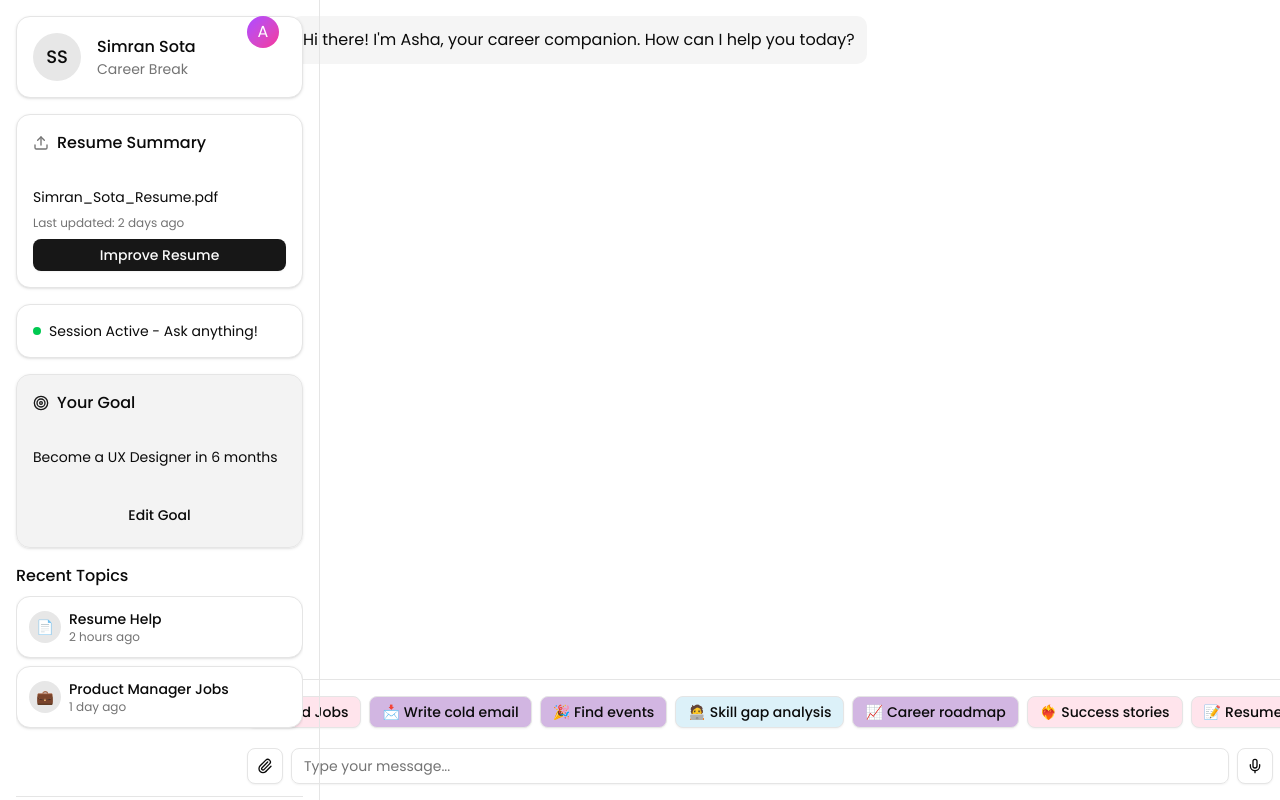
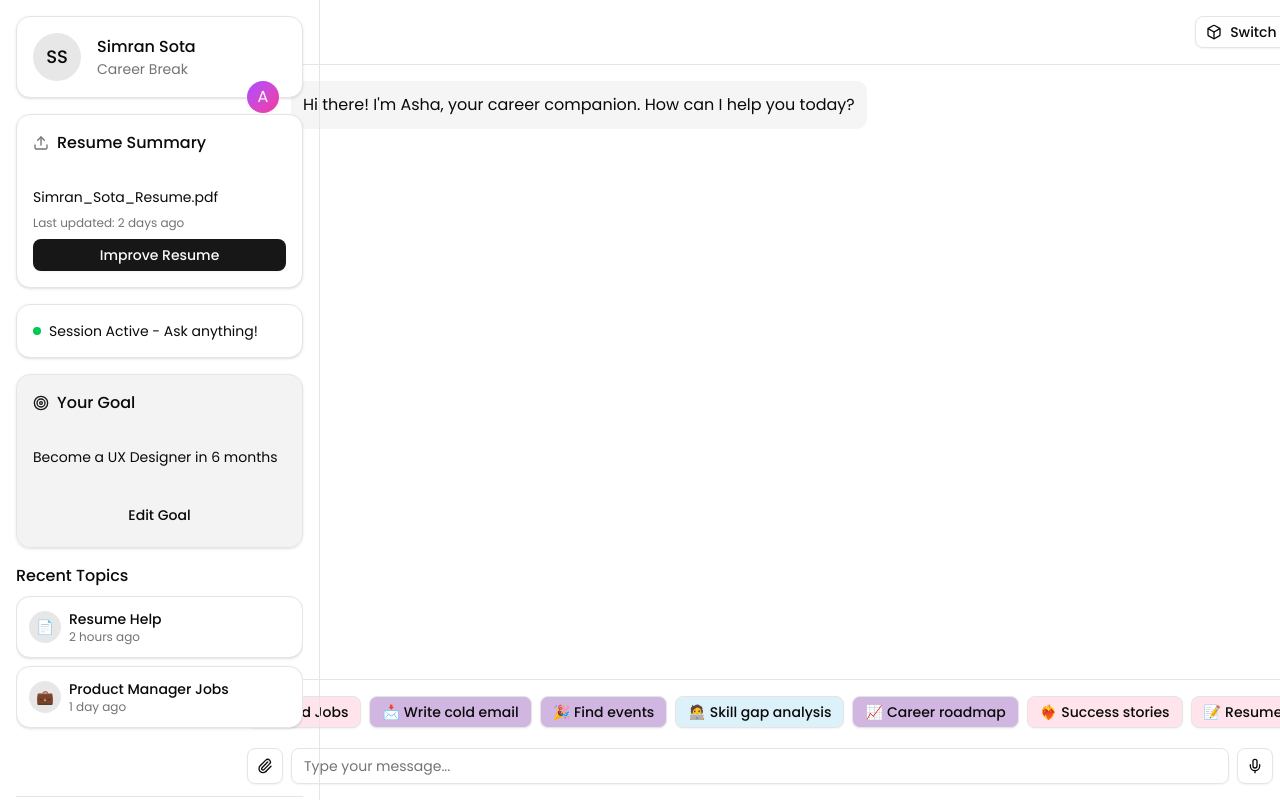
Before and after one commit to saumyam2/Byte_Babes, a Next.js app in the folder frontend/my-app/: page /chatbot in a window 1280 px wide. Built offline with nearby package versions, Linux system fonts and the light colour scheme.

Commit message:
toggle button added

```diff
--- a/frontend/my-app/src/app/3D-chatbot/page.tsx
+++ b/frontend/my-app/src/app/3D-chatbot/page.tsx
@@ -4,10 +4,26 @@ import { Canvas } from "@react-three/fiber";
 import { Leva } from "leva";
 import { Experience } from "../../components/Experience";
 import { UI } from "../../components/UI";
+import { Button } from "@/components/ui/button";
+import { MessageSquare } from "lucide-react";
+import { useRouter } from "next/navigation";
 
 function App() {
+  const router = useRouter();
+
   return (
     <div className="flex flex-col items-center justify-center min-h-screen">
+      <div className="absolute top-4 right-4 z-10">
+        <Button
+          variant="outline"
+          size="sm"
+          className="flex items-center gap-2 bg-white/80 backdrop-blur-sm"
+          onClick={() => router.push('/chatbot')}
+        >
+          <MessageSquare className="w-4 h-4" />
+          Switch to Regular Chat
+        </Button>
+      </div>
       <Loader />
       <Leva hidden />
       <UI hidden={false}/>
--- a/frontend/my-app/src/app/chatbot/page.tsx
+++ b/frontend/my-app/src/app/chatbot/page.tsx
@@ -19,8 +19,9 @@ import { Button } from "@/components/ui/button"
 import { Message } from "@/types"
 import { JobSearch } from "@/components/JobSearch"
 import ResumeFeedback from "@/components/ResumeFeedback"
-import EventsComponent from "@/components/EventsDetail";
-import { Clock, MapPin, ExternalLink, Briefcase } from "lucide-react"
+import EventsComponent from "@/components/EventsDetail"
+import { Clock, MapPin, ExternalLink, Briefcase, Box } from "lucide-react"
+import { useRouter } from "next/navigation"
 
 // Types
 type SuggestionChip = {
@@ -63,6 +64,7 @@ type MentorProfile = {
 }
 
 export default function Home() {
+  const router = useRouter();
   const [messages, setMessages] = useState<Message[]>([
     {
       id: "welcome",
@@ -499,6 +501,17 @@ export default function Home() {
       )}
       <div className={`flex-1 flex flex-col ${showLeftPane ? 'ml-80' : ''}`}>
         <div className="flex-1 flex flex-col overflow-hidden">
+          <div className="p-4 border-b flex justify-end">
+            <Button
+              variant="outline"
+              size="sm"
+              className="flex items-center gap-2"
+              onClick={() => router.push('/3D-chatbot')}
+            >
+              <Box className="w-4 h-4" />
+              Switch to 3D Chat
+            </Button>
+          </div>
           <div className="flex-1 overflow-y-auto">
             <MessageList messages={messages} />
           </div>
```
